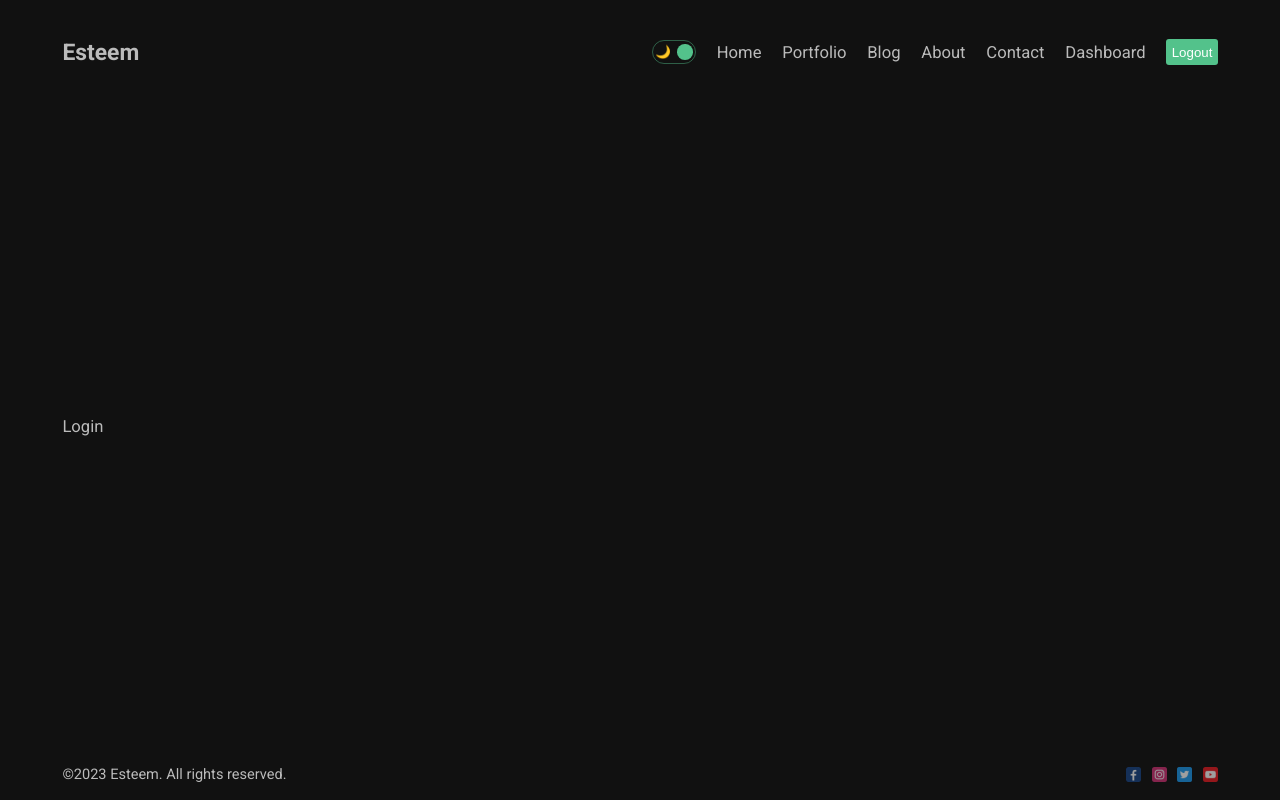
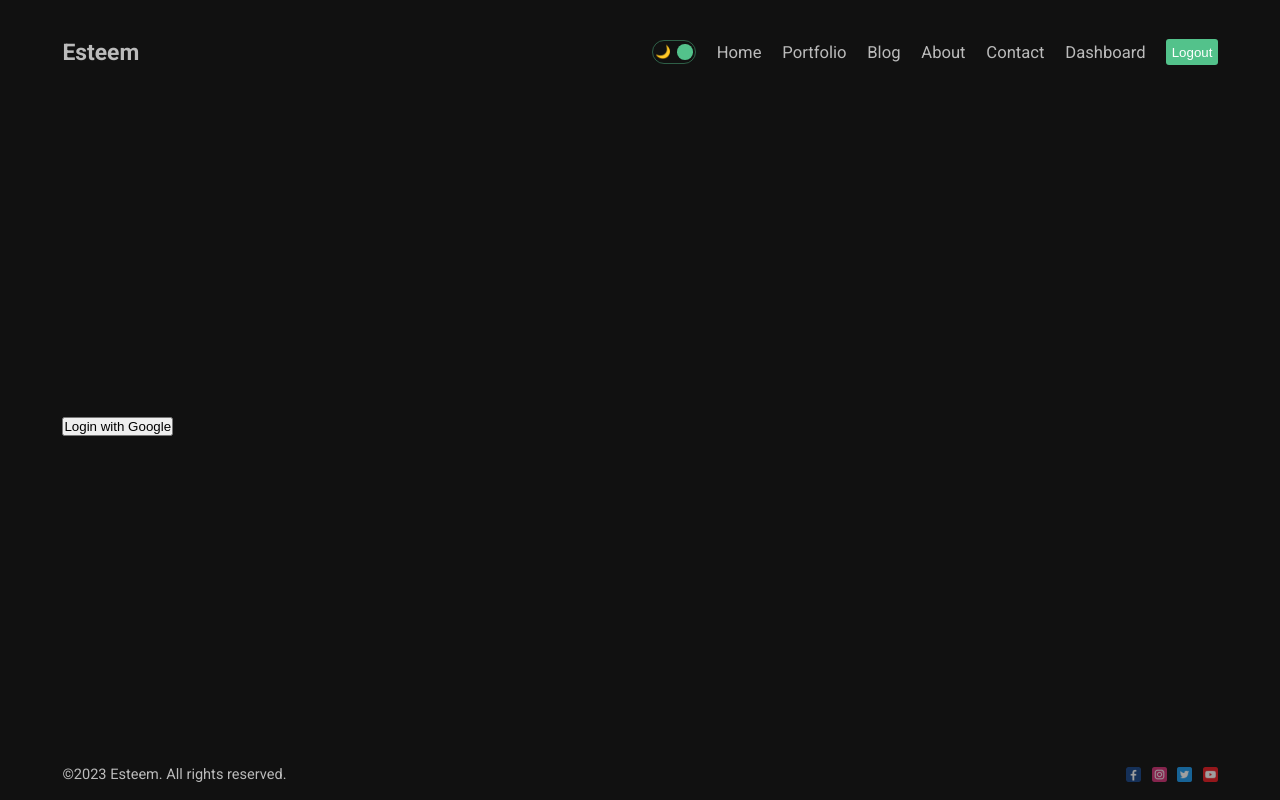
Before and after one commit to esteemayo/next_13, a Next.js app: page /dashboard/login in a window 1280 px wide. Built offline with nearby package versions, Linux system fonts and the light colour scheme.

Commit message:
fix: add markup

```diff
--- a/src/app/dashboard/(auth)/login/page.jsx
+++ b/src/app/dashboard/(auth)/login/page.jsx
@@ -5,7 +5,11 @@ import styles from './page.module.scss';
 
 const Login = () => {
   return (
-    <div>Login</div>
+    <div className={styles.container}>
+      <button type='button' onClick={() => signIn('google')}>
+        Login with Google
+      </button>
+    </div>
   );
 }
 
```
